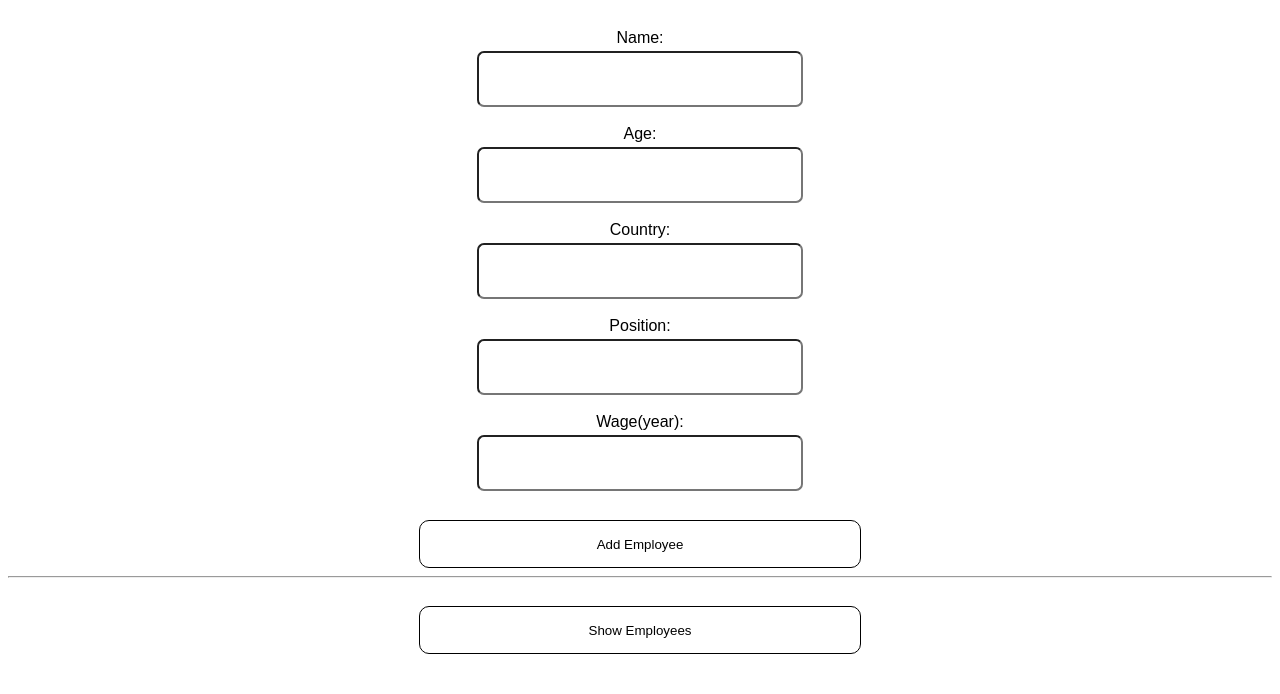
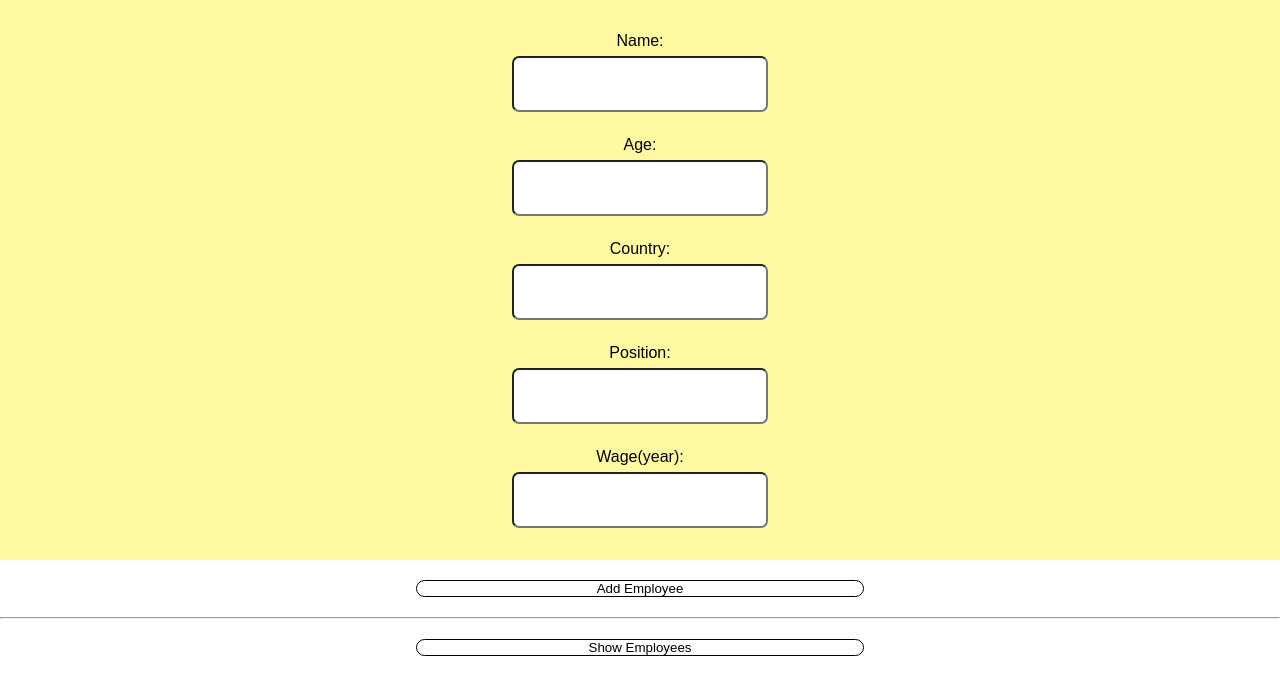
Before and after one commit to AmarKayed/Full-Stack-Form-Application, a React (Create React App) app in the folder frontend/: page / in a window 1280 px wide. Shown: the top 694 px of the page. Built offline with nearby package versions, Linux system fonts and the light colour scheme.

Commit message:
Fixing Styles + Added Modal Component

```diff
--- a/frontend/public/index.html
+++ b/frontend/public/index.html
@@ -25,6 +25,8 @@
       Learn how to configure a non-root public URL by running `npm run build`.
     -->
     <title>React App</title>
+
+    <link rel="stylesheet" href="./style.css">
   </head>
   <body>
     <noscript>You need to enable JavaScript to run this app.</noscript>
--- /dev/null
+++ b/frontend/public/style.css
@@ -0,0 +1,5 @@
+*{
+    margin: 0px;
+    padding: 0px;
+    box-sizing: border-box;
+}
--- a/frontend/src/App.css
+++ b/frontend/src/App.css
@@ -4,18 +4,22 @@
 
 .App {
 	text-align: center;
-	height: 60vh;
 	/* background-color: green; */
-	margin-top: 20px;
 }
 .formArea{
+
 	display: flex;
 	flex-direction: column;
 	justify-content: space-around;
 	align-items: center;
-	height: 100%;
+
+	background-color: rgb(255, 249, 161);
+	padding: 20px 0px;
+
+	height: 70vh;
 	/* background-color: blue; */
 }
+
 
 form{
 	display: flex;
@@ -23,28 +27,29 @@ form{
 	justify-content: space-evenly;
 	align-items: center;
 	/* background-color: red; */
+	width: 100%;
 	height: 18%;
 }
 
 form input{
-	width: 300px;
-	height: 50px;
+	width: 20%;
+	height: 60%;
 	border-radius: 7px;
 	padding-left: 20px;
 }
 
-button{
-	margin-top: 20px;
+.showEmployees, .submitButton{
+	margin: 20px 0px;
 	height: 10%;
 	width: 35%;
 	border-radius: 10px;
-	background-color: rgb(0,0,0,0);
+	background-color: white;
 	border: 1px solid black;
 	cursor: pointer;
 	transition: background-color 0.2s ease-in, color 0.2s ease-in;
 }
 
-button:hover{
+.showEmployees:hover, .submitButton:hover{
 	background-color: green;
 	color: white;
 }
@@ -66,7 +71,7 @@ button:hover{
 	background-color: lightblue;
 }
 
-.employee{
+.employee ul{
 	display: flex;
 	align-items: center;
 	justify-content: space-evenly;
@@ -99,3 +104,9 @@ button:hover{
 
     border-radius: 5px;
 }
+
+.clearButton{
+	height: 30px;
+	width: 100px;
+	cursor: pointer;
+}
--- a/frontend/src/App.js
+++ b/frontend/src/App.js
@@ -4,6 +4,7 @@ import './App.css'
 import { useState , useEffect } from "react";
 import Axios from 'axios';
 // import SearchBar from "./components/SearchBar/SearchBar";
+import Modal from './components/Modal/Modal.js'
 
 const App = () => {
 
@@ -60,11 +61,14 @@ const App = () => {
   const updateSearchValue = (event) => {
       setSearchValue(event.target.value);
   }
-
+  const clearSearchBar = () => {
+    setSearchValue('');
+  }
   const filteredEmployees = employees.filter((employee) => {return employee.name.includes(searchValue)})
 
   return (
     <div className="App">
+
       <div className = "formArea">
         <form>
           <label>Name:</label>
@@ -109,7 +113,7 @@ const App = () => {
         <div className = "employees">
 
         <input className = "searchBar" type = "text" placeholder = "Search By Name" value = {searchValue} onChange = {updateSearchValue}></input>
-
+        <button className = "clearButton" onClick={clearSearchBar}>Clear</button>
 
           {
           employees
@@ -118,7 +122,9 @@ const App = () => {
             })
             .map((value) => {
               return (
-                <ul className = "employee" key = {value.name}>
+                <div className = "employee" key = {value.name} style = {{positon: 'relative'}}>
+                  <Modal />
+                  <ul>
                     <li>Name: <p>{value.name}</p></li>
                     <li>Age: <p>{value.age}</p></li>
                     <li>Country: <p>{value.country}</p></li>
@@ -126,6 +132,7 @@ const App = () => {
                     <li>Wage: <p>{value.wage}</p></li>
 
                   </ul>
+                </div>
               )
 
           })
--- /dev/null
+++ b/frontend/src/components/Modal/Modal.css
@@ -0,0 +1,6 @@
+.modal{
+    position: absolute;
+    height: 10px;
+    width: 10px;
+    background-color: red;
+}
--- /dev/null
+++ b/frontend/src/components/Modal/Modal.js
@@ -0,0 +1,10 @@
+import React from "react";
+import './Modal.css'
+
+const Modal = () => {
+    return (
+        <div className = "modal"></div>
+    )
+}
+
+export default Modal;
```
Also changed, not shown: 1 other file (tests, documents, lock files or other folders). Lines whose indentation alone changed are shown as unchanged.
